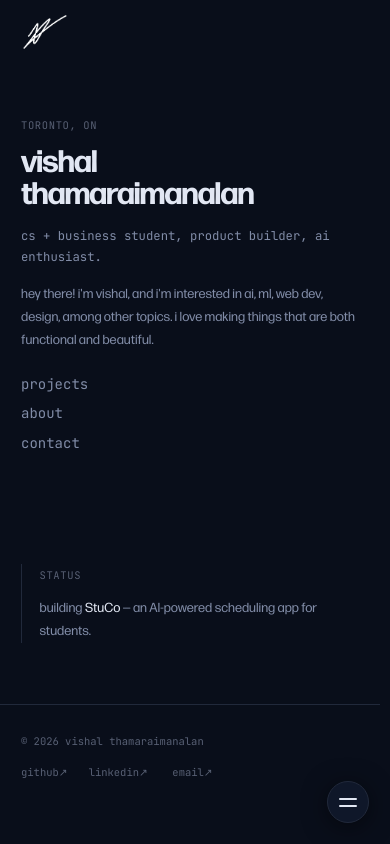
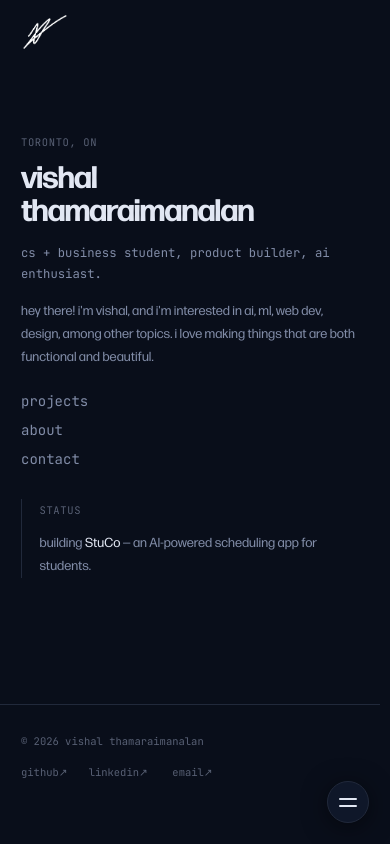
Before and after one commit to VishalT25/portfolio, a SvelteKit app: page / in a window 390 px wide. Built offline with nearby package versions, Linux system fonts and the light colour scheme.

Commit message:
Another mobile view change.

```diff
--- a/src/routes/+page.svelte
+++ b/src/routes/+page.svelte
@@ -187,9 +187,9 @@
 
 	@media (max-width: 700px) {
 		.hero {
-			flex: 1;
-			justify-content: center;
-			padding: clamp(1.5rem, 6dvh, 4rem) 1.5rem;
+			flex: none;
+			justify-content: flex-start;
+			padding: clamp(2.5rem, 8dvh, 5rem) 1.5rem;
 			gap: 2rem;
 		}
 
--- a/src/routes/about/+page.svelte
+++ b/src/routes/about/+page.svelte
@@ -320,7 +320,7 @@
 
 	@media (max-width: 700px) {
 		.about {
-			padding: clamp(1.5rem, 5dvh, 3rem) 1.5rem;
+			padding: clamp(2rem, 6dvh, 4rem) 1.5rem;
 		}
 
 		.edu {
```
